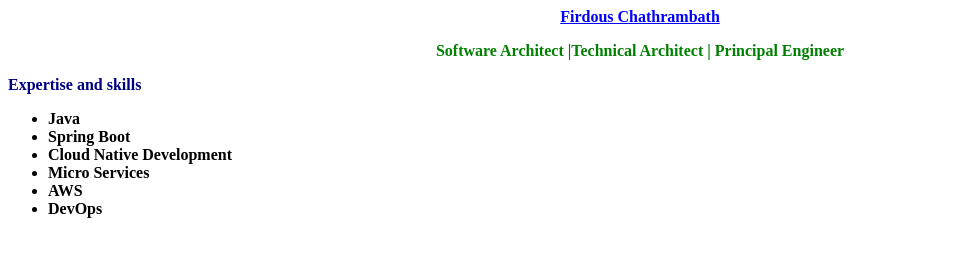
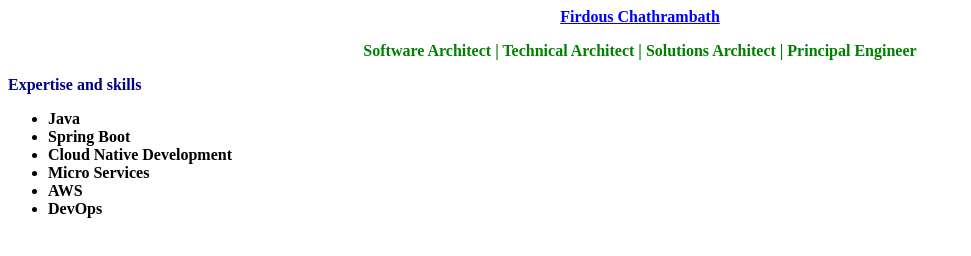
Before and after one commit to cfirdous/cfirdous.github.io, a plain HTML site: page index.html in a window 1280 px wide. Shown: the whole page, without its empty margins (0-971 px from the left). Drawn offline with Linux system fonts and the light colour scheme.

Commit message:
Update index.html

```diff
--- a/index.html
+++ b/index.html
@@ -1,6 +1,6 @@
 <html>
 <p style="text-align: center;"><span style="text-decoration: underline; color: #0000ff;"><strong>Firdous Chathrambath</strong></span></p>
-<p style="text-align: center;"><strong><span style="color: #008000;">Software Architect |Technical Architect | Principal Engineer</span></strong></p>
+<p style="text-align: center;"><strong><span style="color: #008000;">Software Architect | Technical Architect | Solutions Architect  | Principal Engineer</span></strong></p>
 <p style="text-align: left;"><span style="color: #000080;"><strong>Expertise and skills</strong></span></p>
 <ul>
 <li style="text-align: left;"><span style="color: #000000;"><strong>Java</strong></span></li>
```
